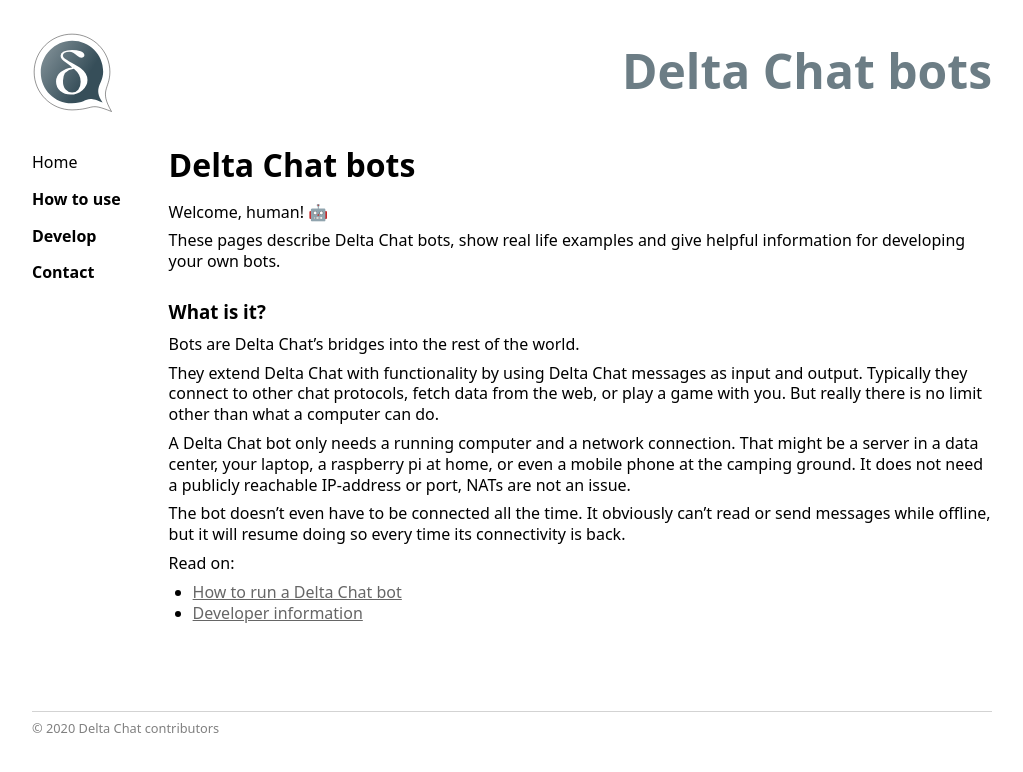
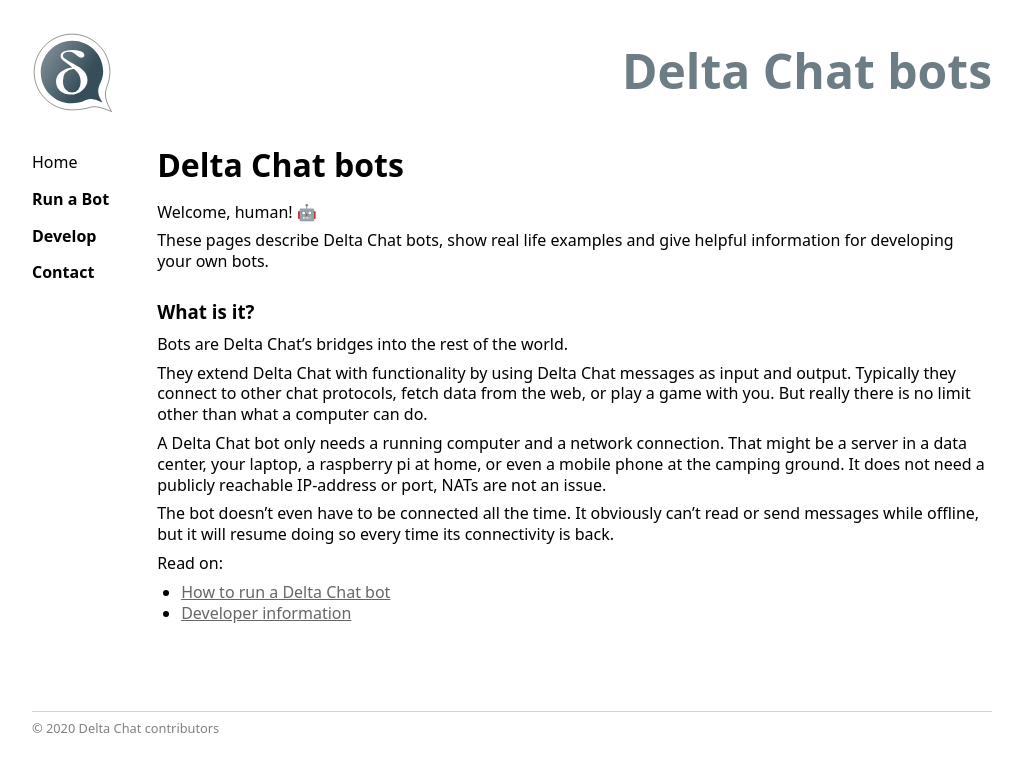
Before and after one commit to deltachat-bot/bot-pages, a Jekyll site: the page built from index.md, in a window 1280 px wide. Shown: the top 772 px of the page, without its empty margins (0-1023 px from the left). Built offline with Jekyll 4.4.1, drawn with Linux system fonts in a browser that asks for light colours.

Commit message:
Better link name in menu.

```diff
--- a/_data/menu.yaml
+++ b/_data/menu.yaml
@@ -1,7 +1,7 @@
 links:
   - title: Home
     url: /
-  - title: How to use
+  - title: Run a Bot
     url: /howto.html
   - title: Develop
     url: /development.html
```
